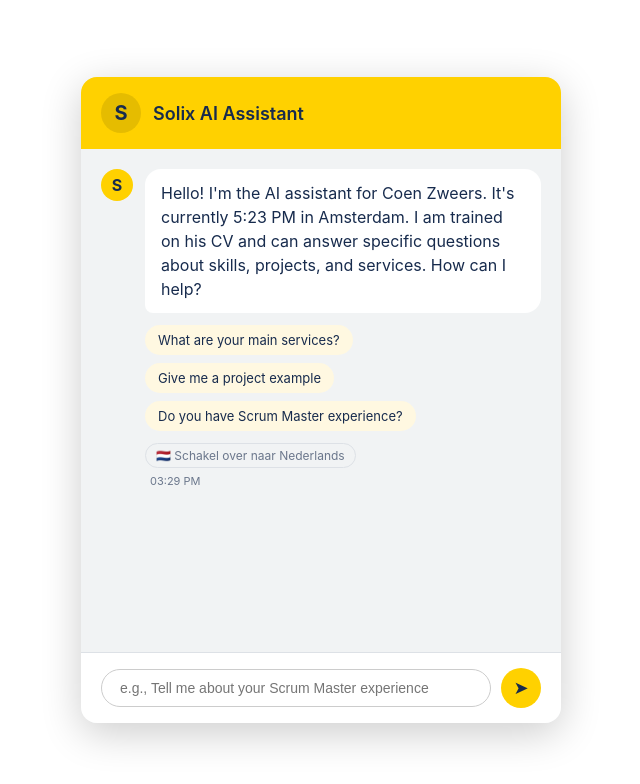
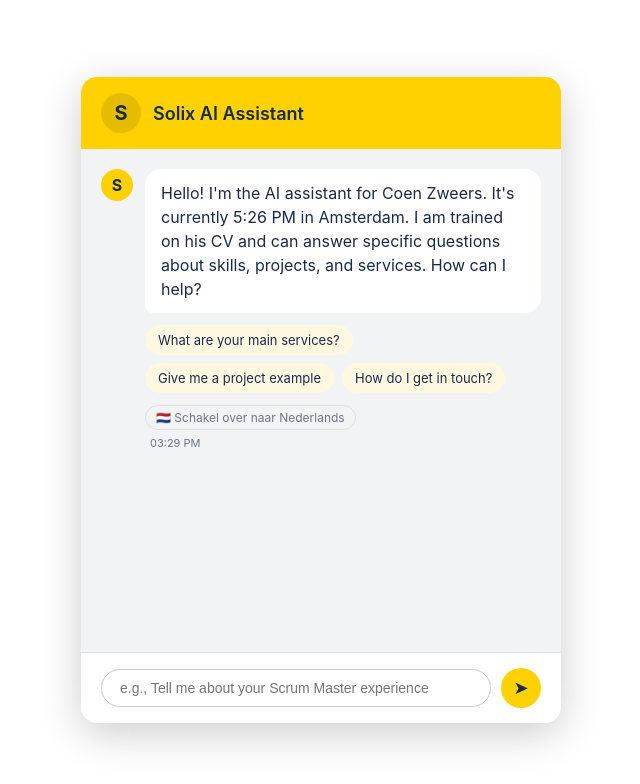
Before and after one commit to justcodingchatbots/solix-chatbot, a plain HTML site: page index.html in a window 1280 px wide. Shown: the whole page, without its empty margins (319-959 px from the left). Drawn offline with Linux system fonts and the light colour scheme.

Commit message:
Update index.html

```diff
--- a/index.html
+++ b/index.html
@@ -44,7 +44,6 @@
         .lang-chip { background-color: transparent; color: var(--font-color-light); font-size: 12px; border: 1px solid #dde1e6; padding: 4px 10px; }
         .booking-link { color: #c7a100; font-weight: bold; text-decoration: underline; }
         .booking-link:hover { color: #997b00; }
-        /* --- NEW STYLES FOR CONTACT FORM --- */
         .contact-form-container { background-color: #fff; padding: 16px; border-radius: var(--border-radius-lg); margin-top: 10px; border: 1px solid #dde1e6;}
         .contact-form-container label { font-size: 13px; font-weight: 600; margin-bottom: 6px; display: block; }
         .contact-form-container input, .contact-form-container textarea { width: 100%; padding: 10px; border: 1px solid #ccc; border-radius: var(--border-radius-sm); font-family: var(--font-family); font-size: 14px; box-sizing: border-box; margin-bottom: 12px; }
@@ -76,15 +75,18 @@
                 en: {
                     title: "Solix AI Assistant",
                     placeholder: "e.g., Tell me about your Scrum Master experience",
-                    welcome: { text: `Hello! I'm the AI assistant for Coen Zweers. It's currently 5:23 PM in Amsterdam. I am trained on his CV and can answer specific questions about skills, projects, and services. How can I help?`, chips: ["What are your main services?", "Give me a project example", "Do you have Scrum Master experience?"], langSwitcher: { lang: 'nl', text: '🇳🇱 Schakel over naar Nederlands' }},
+                    welcome: { text: `Hello! I'm the AI assistant for Coen Zweers. It's currently 5:26 PM in Amsterdam. I am trained on his CV and can answer specific questions about skills, projects, and services. How can I help?`, chips: ["What are your main services?", "Give me a project example", "How do I get in touch?"], langSwitcher: { lang: 'nl', text: '🇳🇱 Schakel over naar Nederlands' }},
                     formContent: {
                         intro: "Please fill out the form below. Clicking 'Send Email' will open your default email client with your message ready to send.",
                         nameLabel: "Name", emailLabel: "Email", requestLabel: "Your Request", buttonText: "✉️ Send Email"
                     },
                     intents: [
-                        { id: 'contact', keywords: ['contact', 'book', 'call', 'introduction', 'schedule', 'meeting'], response: { text: `The best next step is to schedule a brief introductory call. You can book a time that works for you directly using this link:<br><br>🗓️ <a href="https://calendly.com/coenzweers-solix/introduction" target="_blank" rel="noopener noreferrer" class="booking-link">Book an Introduction Call</a>`, chips: ["What are the services?", "Thanks!"] }},
+                        { id: 'contact', keywords: ['contact', 'book', 'call', 'introduction', 'schedule', 'meeting', 'touch'], response: {
+                            // --- MODIFIED RESPONSE ---
+                            text: `The most effective way to connect is to schedule a brief introductory call. You can book a time directly using this link:<br><br>🗓️ <a href="https://calendly.com/coenzweers-solix/introduction" target="_blank" rel="noopener noreferrer" class="booking-link">Book an Introduction Call</a><br><br>Alternatively, you can send a direct email to:<br>📧 <a href="mailto:coenzweers@solix.cc">coenzweers@solix.cc</a>`,
+                            chips: ["What are the services?", "Thanks!"]
+                        }},
                         { id: 'request_form', keywords: ['yes, send a message', 'message form'], response: { form: true }},
-                        // Other intents
                         { id: 'services_overview', keywords: ['service', 'offer', 'what you do', 'what do you do', 'capabilities', 'help with'], response: { text: `Coen focuses on two main areas: short-term Strategic & Transformation projects, and longer-term Interim Leadership roles. Which area is more relevant for you?`, chips: ["Strategy & Transformation", "Interim Leadership"] }},
                         { id: 'experience_scrum', keywords: ['scrum master', 'agile coach', 'psm', 'scrum', 'agile mindset', 'abn amro'], response: { text: `Yes, Coen has direct experience as an <strong>Agile Coach and Scrum Master at ABN AMRO</strong>. He coached three teams (25 members) to adopt a fully agile mindset and was responsible for the full Scrum framework. He is also a certified Professional Scrum Master (PSM II).`, chips: ["What about Product Owner roles?", "Book a Call"] }},
                         { id: 'experience_po', keywords: ['product owner', 'product manager', 'sunrock', 'rabobank', 'figma', 'jira', 'pspo'], response: { text: `Coen has extensive experience as a Product Owner and IT Product Manager. At <strong>Sunrock</strong>, he led the end-to-end creation of a customer portal and a digital design tool. He is skilled in managing backlogs in Jira, designing in Figma, and is a certified Professional Scrum Product Owner (PSPO II).`, chips: ["What about his work at elipsLife?", "Book a Call"] }},
@@ -97,15 +99,18 @@
                 nl: {
                     title: "Solix AI Assistent",
                     placeholder: "bv. Vertel over je Scrum Master ervaring",
-                    welcome: { text: `Hallo! Ik ben de AI-assistent van Coen Zweers. Het is momenteel 17:23 in Amsterdam. Ik kan specifieke vragen beantwoorden over zijn vaardigheden, projecten en diensten. Hoe kan ik helpen?`, chips: ["Wat zijn de hoofddiensten?", "Geef een projectvoorbeeld", "Heb je Scrum Master ervaring?"], langSwitcher: { lang: 'en', text: '🇬🇧 Switch to English' }},
+                    welcome: { text: `Hallo! Ik ben de AI-assistent van Coen Zweers. Het is momenteel 17:26 in Amsterdam. Ik kan specifieke vragen beantwoorden over zijn vaardigheden, projecten en diensten. Hoe kan ik helpen?`, chips: ["Wat zijn de hoofddiensten?", "Geef een projectvoorbeeld", "Hoe neem ik contact op?"], langSwitcher: { lang: 'en', text: '🇬🇧 Switch to English' }},
                     formContent: {
                         intro: "Vul alstublieft het onderstaande formulier in. Als u op 'Verstuur E-mail' klikt, wordt uw standaard e-mailprogramma geopend met uw bericht.",
                         nameLabel: "Naam", emailLabel: "E-mailadres", requestLabel: "Uw Vraag of Verzoek", buttonText: "✉️ Verstuur E-mail"
                     },
                     intents: [
-                        { id: 'contact', keywords: ['contact', 'boek', 'boeken', 'gesprek', 'kennismaking', 'plannen', 'afspraak'], response: { text: `De beste volgende stap is een korte kennismaking. U kunt direct een geschikt moment inplannen via deze link:<br><br>🗓️ <a href="https://calendly.com/coenzweers-solix/introduction" target="_blank" rel="noopener noreferrer" class="booking-link">Plan een Kennismakingsgesprek</a>`, chips: ["Wat zijn de diensten?", "Bedankt!"] }},
+                        { id: 'contact', keywords: ['contact', 'boek', 'boeken', 'gesprek', 'kennismaking', 'plannen', 'afspraak'], response: {
+                            // --- MODIFIED RESPONSE (DUTCH) ---
+                            text: `De meest effectieve manier om een gesprek te starten is door een kennismaking in te plannen. U kunt direct een geschikt moment kiezen via deze link:<br><br>🗓️ <a href="https://calendly.com/coenzweers-solix/introduction" target="_blank" rel="noopener noreferrer" class="booking-link">Plan een Kennismakingsgesprek</a><br><br>U kunt ook direct een e-mail sturen naar:<br>📧 <a href="mailto:coenzweers@solix.cc">coenzweers@solix.cc</a>`,
+                            chips: ["Wat zijn de diensten?", "Bedankt!"]
+                        }},
                         { id: 'request_form', keywords: ['ja, stuur een bericht', 'bericht versturen'], response: { form: true }},
-                        // Other intents
                         { id: 'services_overview', keywords: ['diensten', 'aanbod', 'wat doe je', 'helpen', 'mogelijkheden'], response: { text: `Coen focust op twee hoofdgebieden: Strategische & Transformatieprojecten (korte termijn), en Interim Leiderschapsrollen (lange termijn). Welk gebied is voor u het meest relevant?`, chips: ["Strategie & Transformatie", "Interim Leiderschap"] }},
                         { id: 'experience_scrum', keywords: ['scrum master', 'agile coach', 'psm', 'scrum', 'agile mindset', 'abn amro'], response: { text: `Jazeker, Coen heeft directe ervaring als <strong>Agile Coach en Scrum Master bij ABN AMRO</strong>. Hij coachte drie teams (25 leden) naar een volledig agile werkwijze en was verantwoordelijk voor het Scrum-framework. Hij is ook een gecertificeerd Professional Scrum Master (PSM II).`, chips: ["En als Product Owner?", "Plan een gesprek"] }},
                         { id: 'experience_po', keywords: ['product owner', 'product manager', 'sunrock', 'rabobank', 'figma', 'jira', 'pspo'], response: { text: `Coen heeft uitgebreide ervaring als Product Owner en IT Product Manager. Bij <strong>Sunrock</strong> leidde hij de volledige ontwikkeling van een klantenportaal en een digitale ontwerptool. Hij is bedreven in het beheren van backlogs in Jira, ontwerpen in Figma, en is een gecertificeerd Professional Scrum Product Owner (PSPO II).`, chips: ["Vertel over zijn werk bij elipsLife?", "Plan een gesprek"] }},
@@ -135,7 +140,6 @@
                 return T.fallback;
             }
 
-            // --- UPDATED to handle 'form' response type ---
             function appendMessage(sender, response) {
                 const { text, chips = [], form = false, langSwitcher = null } = response;
                 const messageWrapper = document.createElement('div'); messageWrapper.className = `message-wrapper ${sender}-message-wrapper`;
@@ -146,32 +150,13 @@
 
                 if (form) {
                     const T_form = translations[currentLanguage].formContent;
-                    const formIntro = document.createElement('div');
-                    formIntro.className = 'message-content bot-message-content';
-                    formIntro.style.marginBottom = '10px';
-                    formIntro.innerHTML = T_form.intro;
-                    messageContainer.appendChild(formIntro);
-
-                    const formContainer = document.createElement('div');
-                    formContainer.className = 'contact-form-container';
-                    formContainer.innerHTML = `
-                        <form id="contact-form">
-                            <label for="contact-name">${T_form.nameLabel}</label>
-                            <input type="text" id="contact-name" name="name" required>
-                            <label for="contact-email">${T_form.emailLabel}</label>
-                            <input type="email" id="contact-email" name="email" required>
-                            <label for="contact-request">${T_form.requestLabel}</label>
-                            <textarea id="contact-request" name="request" required></textarea>
-                            <button type="submit" class="form-submit-btn">${T_form.buttonText}</button>
-                        </form>
-                    `;
+                    const formIntro = document.createElement('div'); formIntro.className = 'message-content bot-message-content'; formIntro.style.marginBottom = '10px'; formIntro.innerHTML = T_form.intro; messageContainer.appendChild(formIntro);
+                    const formContainer = document.createElement('div'); formContainer.className = 'contact-form-container';
+                    formContainer.innerHTML = `<form id="contact-form"><label for="contact-name">${T_form.nameLabel}</label><input type="text" id="contact-name" name="name" required><label for="contact-email">${T_form.emailLabel}</label><input type="email" id="contact-email" name="email" required><label for="contact-request">${T_form.requestLabel}</label><textarea id="contact-request" name="request" required></textarea><button type="submit" class="form-submit-btn">${T_form.buttonText}</button></form>`;
                     messageContainer.appendChild(formContainer);
-
                     formContainer.querySelector('#contact-form').addEventListener('submit', (e) => {
                         e.preventDefault();
-                        const name = e.target.name.value;
-                        const email = e.target.email.value;
-                        const request = e.target.request.value;
+                        const name = e.target.name.value; const email = e.target.email.value; const request = e.target.request.value;
                         const subject = `Inquiry from Solix.cc Chatbot - ${name}`;
                         const body = `Name: ${name}\nEmail: ${email}\n\nRequest:\n${request}`;
                         window.location.href = `mailto:coenzweers@solix.cc?subject=${encodeURIComponent(subject)}&body=${encodeURIComponent(body)}`;
```
